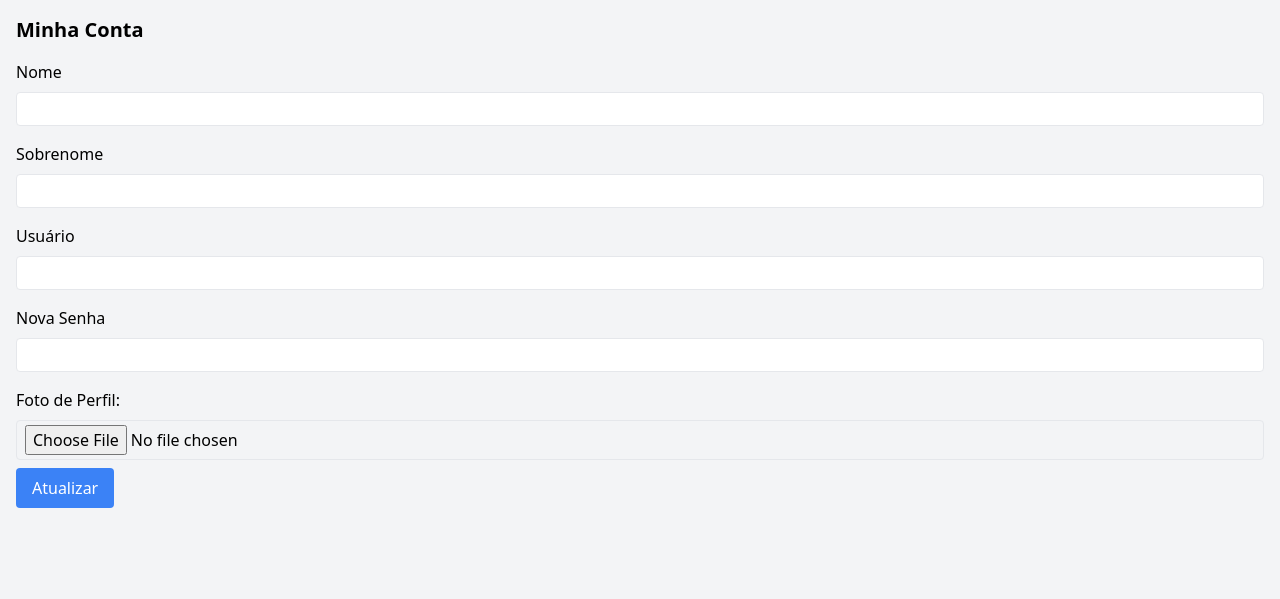
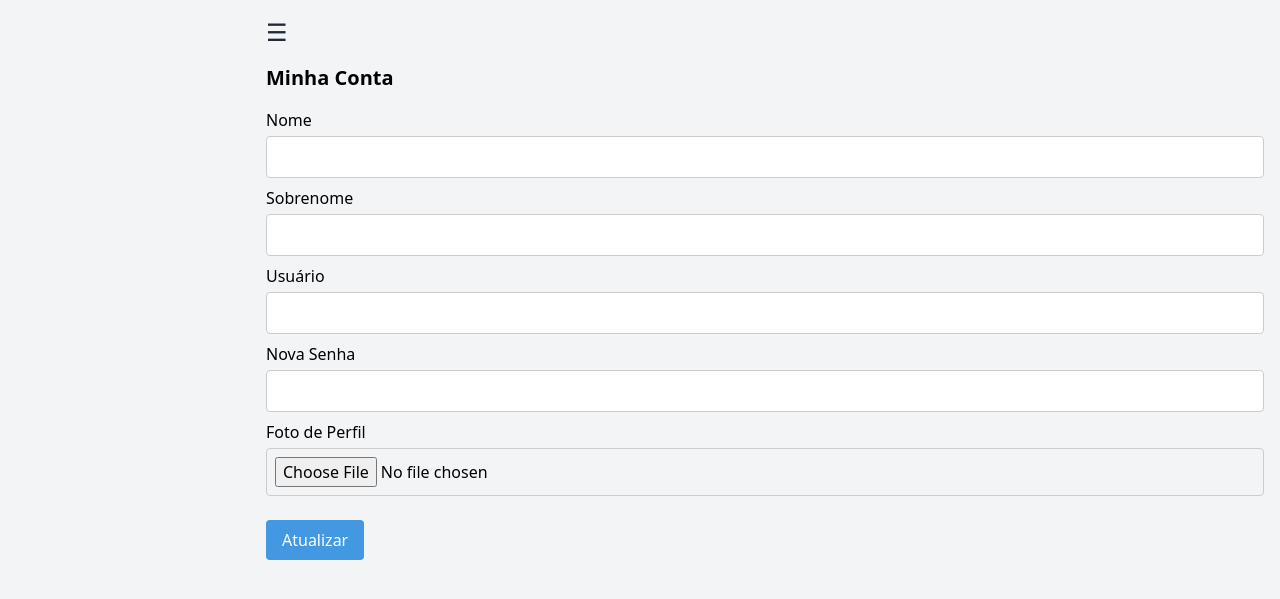
Before and after one commit to AndersonC96/todolist, a PHP site: page /account.php in a window 1280 px wide. Shown: the top 599 px of the page. Run offline with PHP 8.4, Linux system fonts and the light colour scheme; the visitor is signed in with stand-in values (Sample User, id 1); data that the repository does not hold is empty.

Commit message:
Update account.php

```diff
--- a/account.php
+++ b/account.php
@@ -1,7 +1,7 @@
 <?php
     include 'db.php';
     session_start();
-    if(!isset($_SESSION['username'])){
+    if (!isset($_SESSION['username'])){
         header("Location: login.php");
         exit();
     }
@@ -20,35 +20,171 @@
     <head>
         <meta charset="UTF-8">
         <meta name="viewport" content="width=device-width, initial-scale=1.0">
-
+        <title>Atualizar Cadastro</title>
         <link rel="icon" type="image/png" href="./uploads/favicon.png"/>
         <link href="https://cdn.jsdelivr.net/npm/tailwindcss@2.2.19/dist/tailwind.min.css" rel="stylesheet">
+        <style>
+            .dark .dark\:bg-gray-900{
+                background-color: #1a202c;
+            }
+            .dark .dark\:bg-gray-800{
+                background-color: #2d3748;
+            }
+            .dark .dark\:text-white{
+                color: #ffffff;
+            }
+            .sidebar{
+                width: 250px;
+                height: 100vh;
+                transition: transform 0.3s;
+                position: fixed;
+                left: 0;
+                top: 0;
+                bottom: 0;
+            }
+            .sidebar-closed{
+                transform: translateX(-250px);
+            }
+            .content{
+                transition: margin-left 0.3s;
+                margin-left: 250px;
+            }
+            .content-margin-left{
+                margin-left: 0px;
+            }
+            .custom-button{
+                width: 100%;
+                padding: 0.5rem;
+                margin-bottom: 0.5rem;
+                border-radius: 0.375rem;
+                color: white;
+            }
+            .form-input{
+                border: 1px solid #ccc;
+                padding: 8px;
+                margin-bottom: 8px;
+                width: 100%;
+                border-radius: 4px;
+            }
+            .dark .form-input{
+                background-color: #2d3748;
+                color: white;
+                border-color: #4b5563;
+            }
+            .form-label{
+                display: block;
+                margin-bottom: 4px;
+            }
+            .form-button{
+                background-color: #4299e1;
+                color: white;
+                padding: 8px 16px;
+                border-radius: 4px;
+                border: none;
+                cursor: pointer;
+            }
+            .form-button:hover{
+                background-color: #2b6cb0;
+            }
+            .profile-picture{
+                width: 100px;
+                border-radius: 50%;
+                margin-bottom: 8px;
+            }
+            .dark .form-button{
+                background-color: #2b6cb0;
+            }
+            .toggle-container{
+                display: flex;
+                align-items: center;
+                justify-content: center;
+                gap: 10px;
+                margin-top: 10px;
+            }
+            .toggle-button{
+                width: 50px;
+                height: 25px;
+                border-radius: 50px;
+                background-color: #a0f4ff;
+                position: relative;
+                cursor: pointer;
+            }
+            .toggle-ball{
+                width: 22px;
+                height: 22px;
+                border-radius: 50%;
+                background-color: white;
+                position: absolute;
+                top: 1.5px;
+                left: 1.5px;
+                transition: transform 0.3s;
+            }
+            .dark .toggle-ball{
+                transform: translateX(25px);
+            }
+        </style>
+        <script>
+            function toggleSidebar(){
+                const sidebar = document.querySelector('.sidebar');
+                const content = document.querySelector('.content');
+                const isClosed = sidebar.classList.toggle('sidebar-closed');
+                content.classList.toggle('content-margin-left', isClosed);
+            }
+            function toggleTheme(){
+                const htmlElement = document.documentElement;
+                const theme = htmlElement.classList.toggle('dark') ? 'dark' : 'light';
+                localStorage.setItem('theme', theme);
+            }
+            document.addEventListener('DOMContentLoaded', () =>{
+                const savedTheme = localStorage.getItem('theme');
+                if(savedTheme === 'dark'){
+                    document.documentElement.classList.add('dark');
+                }
+            });
+        </script>
     </head>
-<body class="bg-gray-100">
-    <div class="container mx-auto p-4">
+    <body class="bg-gray-100 dark:bg-gray-900 dark:text-white">
+        <div class="sidebar bg-gray-800 dark:bg-gray-900 text-white p-4 sidebar-closed">
+            <div class="flex items-center mb-4">
+                <img src="<?php echo $profilePicture; ?>" alt="Profile Picture" class="w-12 h-12 rounded-full">
+                <span class="ml-4"><?php echo $username; ?></span>
+            </div>
+            <button onclick="window.location.href='account.php'" class="custom-button bg-indigo-500 mb-4">Minha Conta</button>
+            <button onclick="toggleSidebar()" class="absolute top-4 right-4 text-gray-100 text-2xl">&times;</button>
+            <form action="logout.php" method="POST">
+                <button type="submit" class="custom-button bg-red-500">Sair</button>
+            </form>
+            <div class="mt-4 text-center">
+                <div class="toggle-container">
+                    <span class="icon">🌞</span>
+                    <div class="toggle-button" onclick="toggleTheme()">
+                        <div class="toggle-ball"></div>
+                    </div>
+                    <span class="icon">🌜</span>
+                </div>
+            </div>
+        </div>
+        <div class="content flex-grow p-4 dark:text-white">
+            <button onclick="toggleSidebar()" class="mb-4 text-gray-800 dark:text-white text-2xl">&#9776;</button>
+            <div class="container">
                 <h1 class="text-xl font-bold mb-4">Minha Conta</h1>
                 <form action="account_update.php" method="POST" enctype="multipart/form-data">
-            <label for="first_name" class="block mb-2">Nome</label>
-            <input type="text" name="first_name" id="first_name" value="<?php echo htmlspecialchars($user['first_name']); ?>" class="border rounded px-2 py-1 mb-4 block w-full" <?php if ($isReadOnly) echo 'readonly'; ?>>
-
-            <label for="last_name" class="block mb-2">Sobrenome</label>
-            <input type="text" name="last_name" id="last_name" value="<?php echo htmlspecialchars($user['last_name']); ?>" class="border rounded px-2 py-1 mb-4 block w-full" <?php if ($isReadOnly) echo 'readonly'; ?>>
-
-            <label for="last_name" class="block mb-2">Usuário</label>
-            <input type="text" name="last_name" id="last_name" value="<?php echo htmlspecialchars($user['username']); ?>" class="border rounded px-2 py-1 mb-4 block w-full" <?php if ($isReadOnly) echo 'readonly'; ?>>
-
-            <label class="block mb-2">Nova Senha</label>
-            <input type="password" name="new_password" class="border rounded px-2 py-1 mb-4 block w-full">
-
-            <label class="block mb-2">Foto de Perfil:</label>
-            <input type="file" name="profile_picture" class="border rounded px-2 py-1 mb-2 block w-full">
-
+                    <label for="first_name" class="form-label">Nome</label>
+                    <input type="text" name="first_name" id="first_name" value="<?php echo htmlspecialchars($user['first_name']); ?>" class="form-input" <?php if ($isReadOnly) echo 'readonly'; ?>>
+                    <label for="last_name" class="form-label">Sobrenome</label>
+                    <input type="text" name="last_name" id="last_name" value="<?php echo htmlspecialchars($user['last_name']); ?>" class="form-input" <?php if ($isReadOnly) echo 'readonly'; ?>>
+                    <label for="username" class="form-label">Usuário</label>
+                    <input type="text" name="username" id="username" value="<?php echo htmlspecialchars($user['username']); ?>" class="form-input" readonly>
+                    <label for="new_password" class="form-label">Nova Senha</label>
+                    <input type="password" name="new_password" id="new_password" class="form-input">
+                    <label for="profile_picture" class="form-label">Foto de Perfil</label>
+                    <input type="file" name="profile_picture" id="profile_picture" class="form-input">
                     <?php if ($user['profile_picture']): ?>
-                <img src="<?php echo $profilePicture; ?>" alt="Profile Picture" class="mb-4">
+                    <img src="<?php echo $profilePicture; ?>" alt="Profile Picture" class="profile-picture">
                     <?php endif; ?>
-
-            <button type="submit" class="bg-blue-500 text-white px-4 py-2 rounded">Atualizar</button>
+                    <button type="submit" class="form-button mt-4">Atualizar</button>
                 </form>
+            </div>
         </div>
     </body>
 </html>
```
Lines whose indentation alone changed are shown as unchanged.
